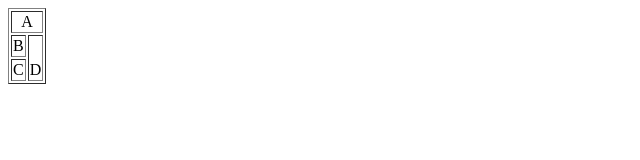
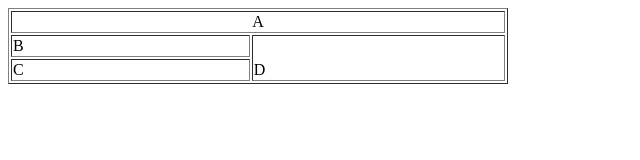
Before and after one commit to SolHar/workshop-html, a plain HTML site: page tableau.html in a window 1280 px wide. Shown: the whole page, without its empty margins (0-640 px from the left). Drawn offline with Linux system fonts and the light colour scheme.

Commit message:
modif tab

```diff
--- a/tableau.html
+++ b/tableau.html
@@ -7,9 +7,9 @@
 </head>
 <body>
 
-    <table border="1" >
+    <table border="1" width="500" >
         <tr>
-            <td colspan="10" align="center">A</td>
+            <td colspan="2" align="center">A</td>
         </tr>
         <tr>
             <td>B</td>
```
